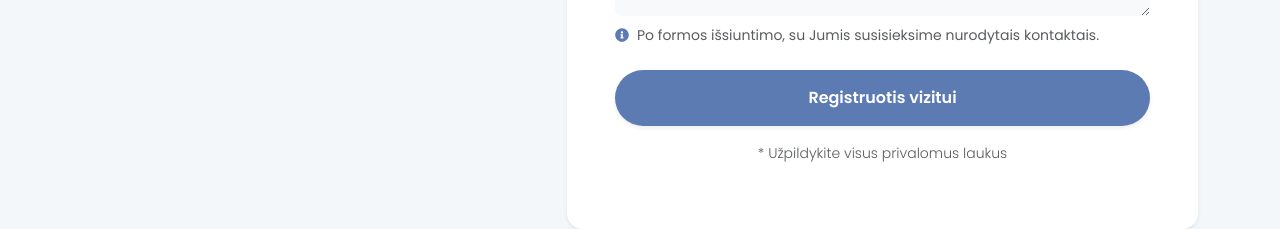
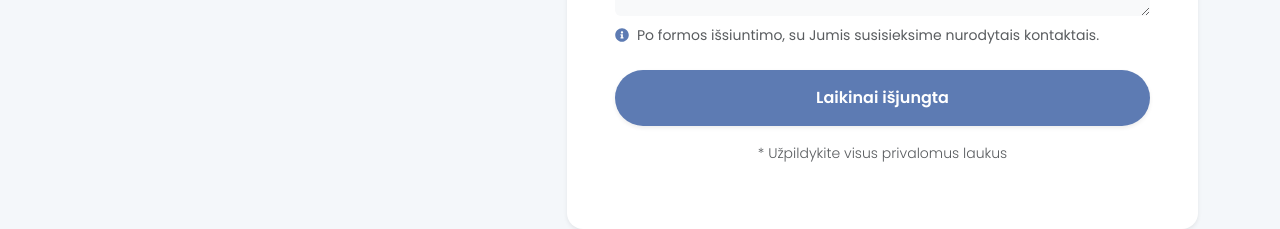
Before and after one commit to mykograzvis/Klinika, a Next.js app: page / in a window 1280 px wide. Shown: the part 3865-4094 px from the top of the page. Built offline with nearby package versions, Linux system fonts and the light colour scheme.

Commit message:
isjungem kolkas emaila

```diff
--- a/components/Contact.js
+++ b/components/Contact.js
@@ -23,7 +23,7 @@ export default function ContactSection() {
     };
 
     try {
-      const response = await fetch('/api/contact', {
+      const response = await fetch('/', { //api/contact
         method: 'POST',
         headers: {
           'Content-Type': 'application/json',
@@ -203,7 +203,7 @@ export default function ContactSection() {
 
                     <div className="col-12 mt-4">
                       <button
-                        type="submit"
+                        type="Laikinai išjungta"
                         className="btn btn-primary w-100 py-3 rounded-pill fw-bold shadow-sm transition-all"
                         style={{ backgroundColor: "#5d7bb3", border: "none" }}
                         disabled={loading}
@@ -214,7 +214,7 @@ export default function ContactSection() {
                             Siunčiama...
                           </>
                         ) : (
-                          'Registruotis vizitui'
+                          'Laikinai išjungta'
                         )}
                       </button>
                       <p className="text-center text-muted small mt-3">* Užpildykite visus privalomus laukus</p>
```
